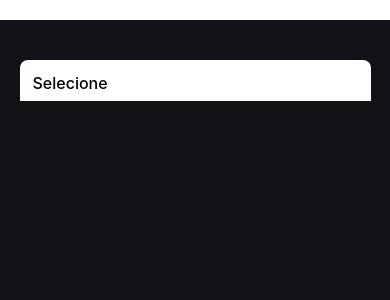
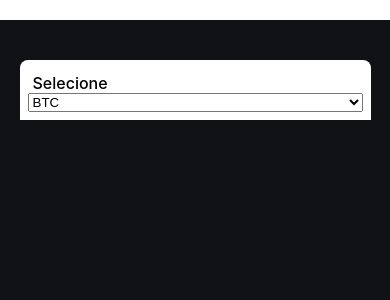
Before and after one commit to GuidoStocco/ConversorDeMoedas, a React Native app: screen / in a window 390 px wide. Shown: the top 300 px of the page. Built offline with nearby package versions, Linux system fonts and the light colour scheme.

Commit message:
Criando uma requisição para api de moedas

```diff
--- a/App.js
+++ b/App.js
@@ -2,14 +2,13 @@ import React from 'react'
 import { StyleSheet, Text, View } from 'react-native';
 
 import {PickerItem} from './src/Picker'
-
-import {Picker} from '@react-native-picker/picker';
 
 export default function App() {
   return (
     <View style={styles.container}>
         <View style={styles.areaMoeda}>
           <Text style={styles.titulo}>Selecione</Text>
+          <PickerItem/>
         </View>
     </View>
   );
--- a/package.json
+++ b/package.json
@@ -9,11 +9,12 @@
     "web": "expo start --web"
   },
   "dependencies": {
+    "@react-native-picker/picker": "2.7.5",
+    "axios": "^1.7.7",
     "expo": "~51.0.28",
     "expo-status-bar": "~1.12.1",
     "react": "18.2.0",
-    "react-native": "0.74.5",
-    "@react-native-picker/picker": "2.7.5"
+    "react-native": "0.74.5"
   },
   "devDependencies": {
     "@babel/core": "^7.20.0"
--- a/src/Picker/index.js
+++ b/src/Picker/index.js
@@ -1,11 +1,13 @@
 import React from 'react';
 import {View, Text} from 'react-native';
+
+import {Picker} from '@react-native-picker/picker';
 
 
 export function PickerItem(){
     return(
-        <View>
-
-        </View>
+        <Picker>
+            <Picker.Item value='BTC' key={0} label='BTC '/>
+        </Picker>
     );
 };
```
Also changed, not shown: src/services/api.js (added, +7 -0 lines), 1 other file (tests, documents, lock files or other folders).
